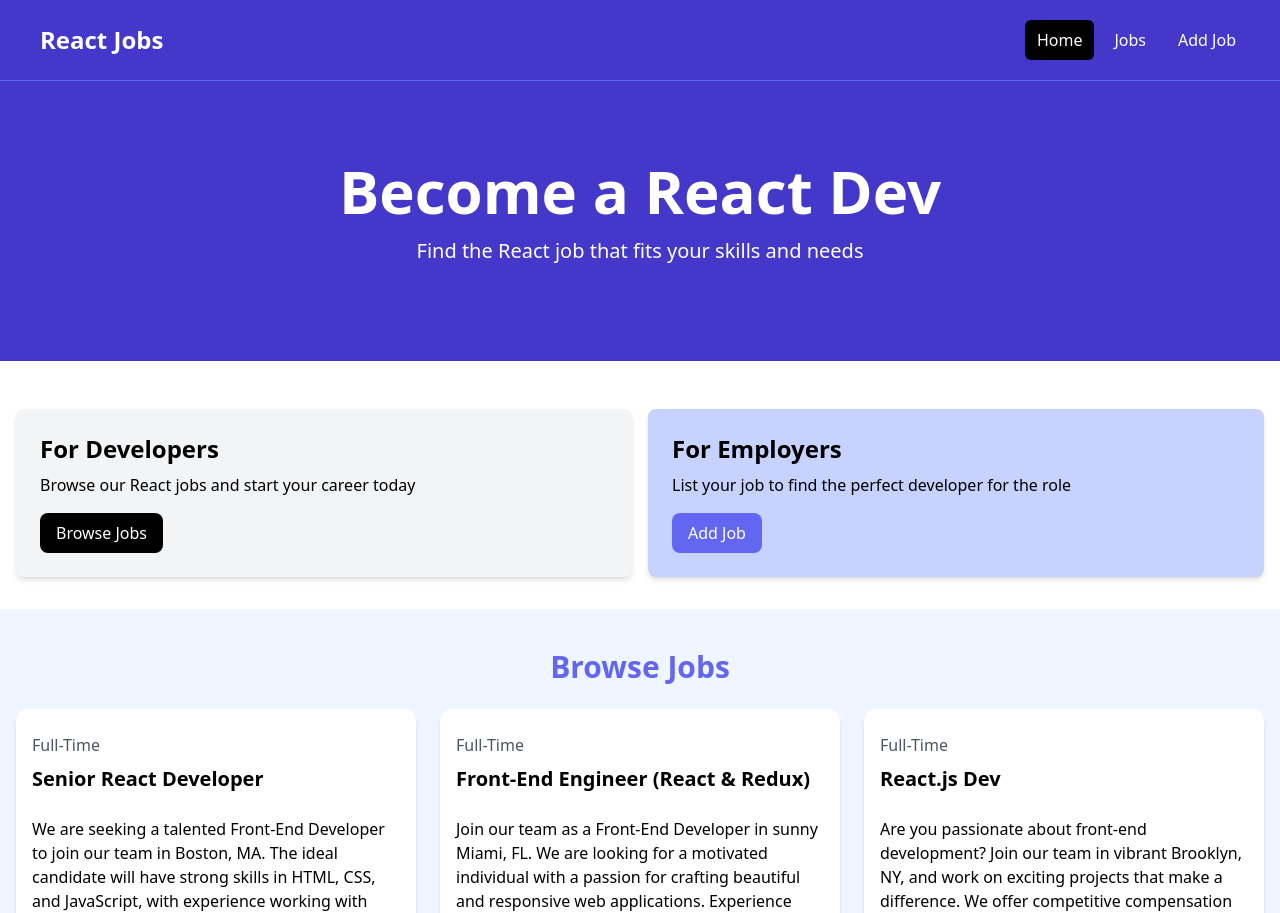
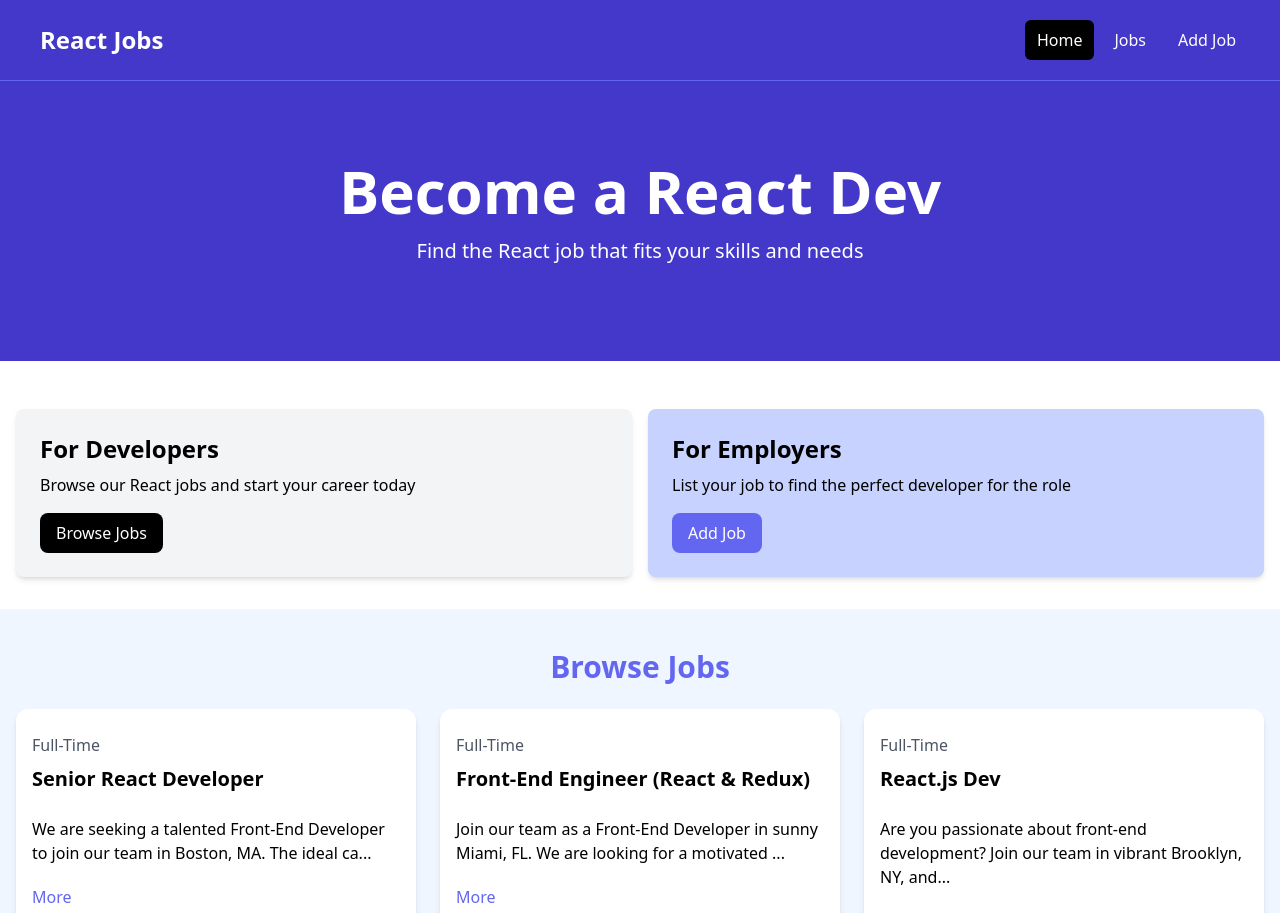
Before and after one commit to odenra/react-jobsPageWebsite, a React (Vite) app: page / in a window 1280 px wide. Shown: the top 913 px of the page. Built offline with nearby package versions, Linux system fonts and the light colour scheme.

Commit message:
desc toogle added

```diff
--- a/src/components/JobListining.jsx
+++ b/src/components/JobListining.jsx
@@ -4,7 +4,13 @@ import React, { useState } from 'react';
 
 const JobListining = ({ job }) => {
 
+    const [showFullDescription, setShowFullDescription] = useState(false);
 
+    let description = job.description;
+
+    if (!showFullDescription) {
+      description = description.substring(0, 90) + '...';
+    }
 
   return (
     <>
@@ -15,7 +21,11 @@ const JobListining = ({ job }) => {
             <h3 className="text-xl font-bold">{job.title}</h3>
           </div>
 
-          <div className="mb-5">{job.description}</div>
+          <div className="mb-5">{description}</div>
+
+          <button onClick={() => setShowFullDescription ((prev) => !prev)} className="text-indigo-500 mb-5 hover:text-indigo-600">
+            {showFullDescription ? 'Less' : 'More'}
+          </button>
 
           <h3 className="text-indigo-500 mb-2">{job.salary}/ Year</h3>
 
```
